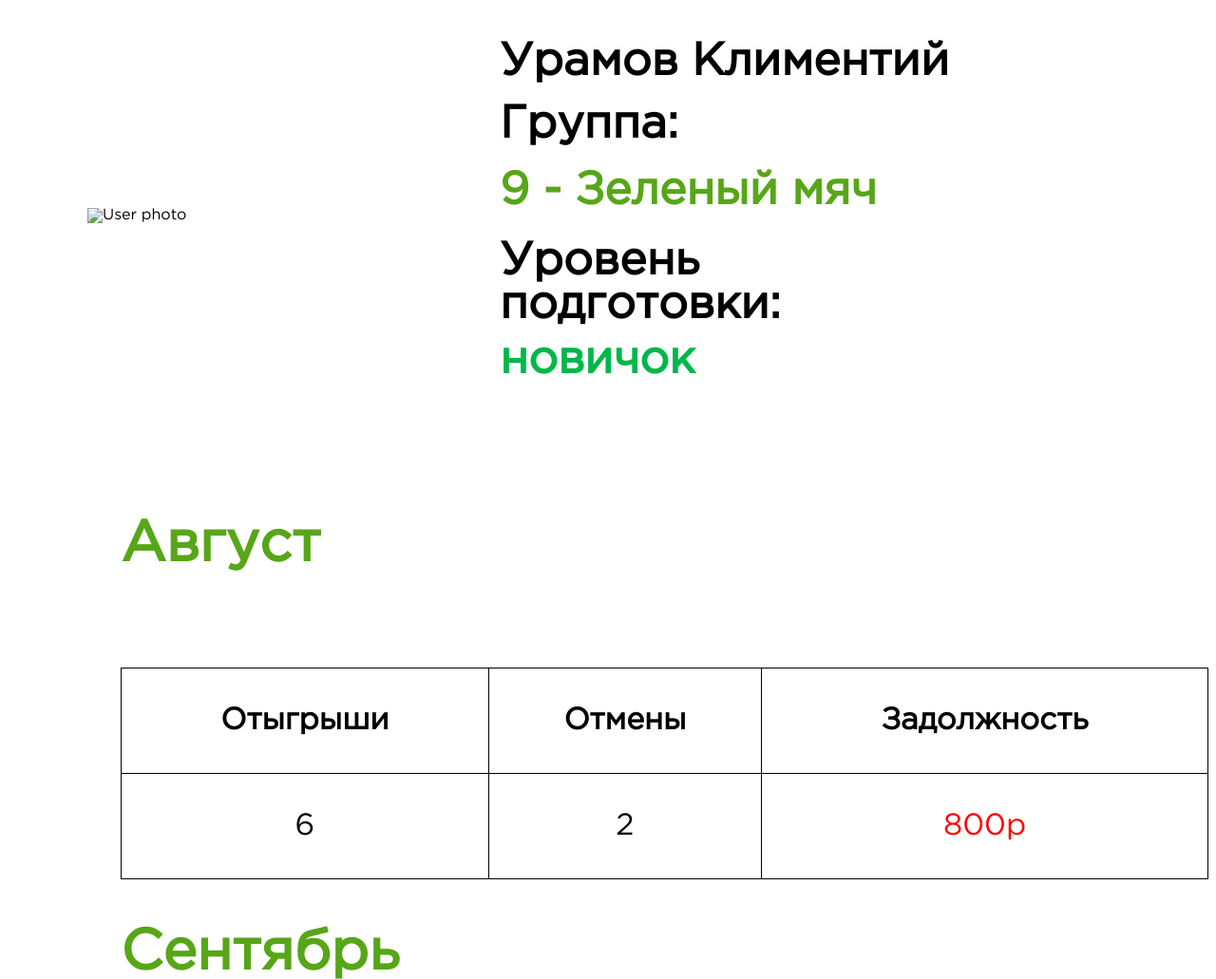
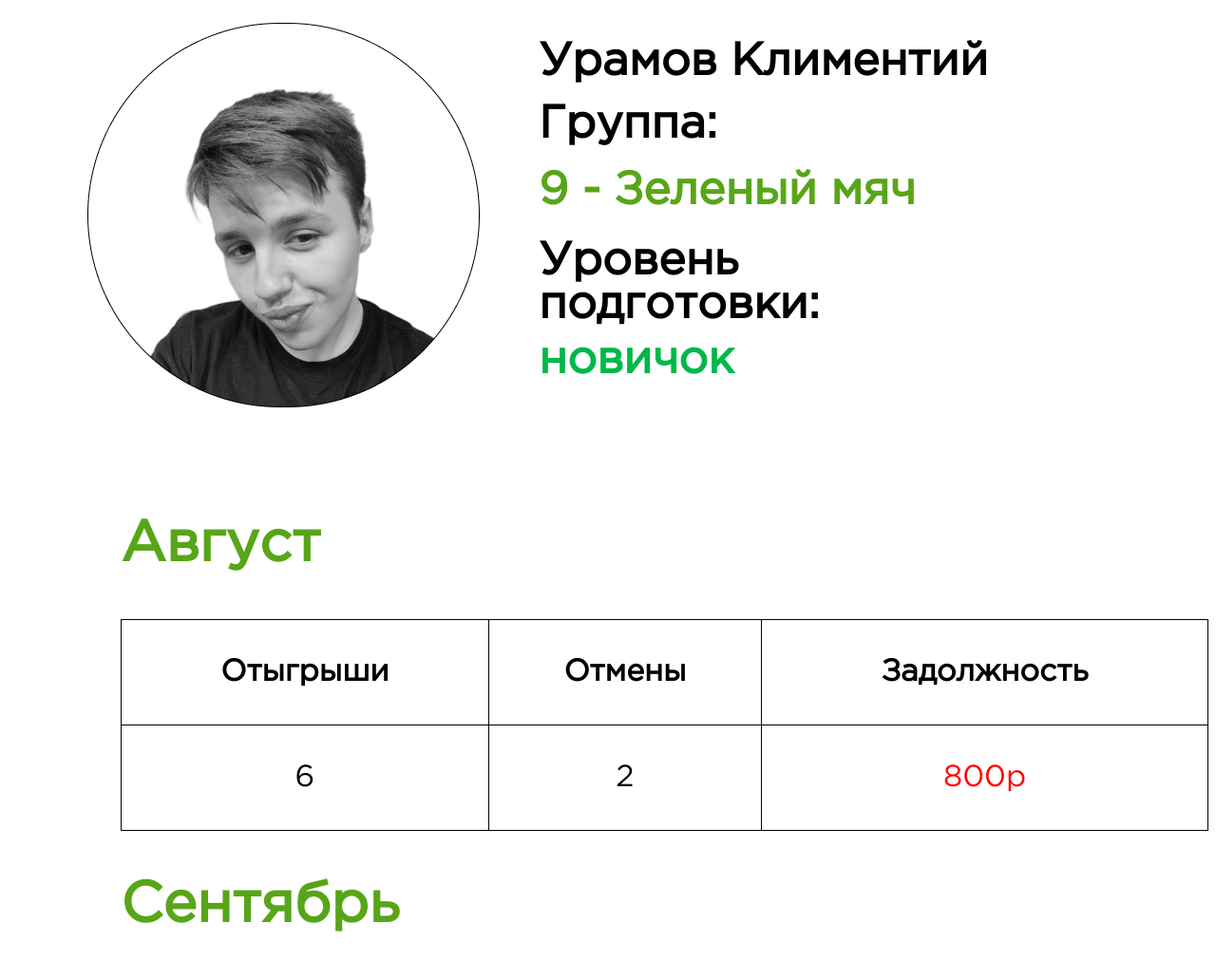
Before and after one commit to uraliak/telegram_project, a plain HTML site: page src/html/personal.html in a window 1280 px wide. Shown: the part 743-1774 px from the top of the page at 95% size. Drawn offline with Linux system fonts and the light colour scheme; files that its build step writes are made by us from their sources.

Commit message:
update_personal.html

```diff
--- a/src/css/style.css
+++ b/src/css/style.css
@@ -227,12 +227,6 @@ body {
     text-decoration: none; /* Убираем подчеркивание для стилизации ссылок */
 }
 
-.result__table{
-  border-radius: 30px;
-  border: 2px solid #000;
-  margin-top: 100px;
-}
-
 .result__thead, .result__tr, .result__th{
   stroke-width: 2px;
   stroke: #000;
--- a/src/html/personal.html
+++ b/src/html/personal.html
@@ -35,7 +35,7 @@
             <h2 class="information__subheading">Большой теннис</h2>
         </section>
         <section class="main__userinfo userinfo">
-            <img class="userinf__image"src="../img/user.jpg" alt="User photo">
+            <img class="userinf__image" src="../../img/user.jpg" alt="User photo">
             <div class="userinfo__block">
                 <h2 class="userinfo__heading">Урамов Климентий</h2>
                 <p class="userinfo__text">Группа: </p>
```
